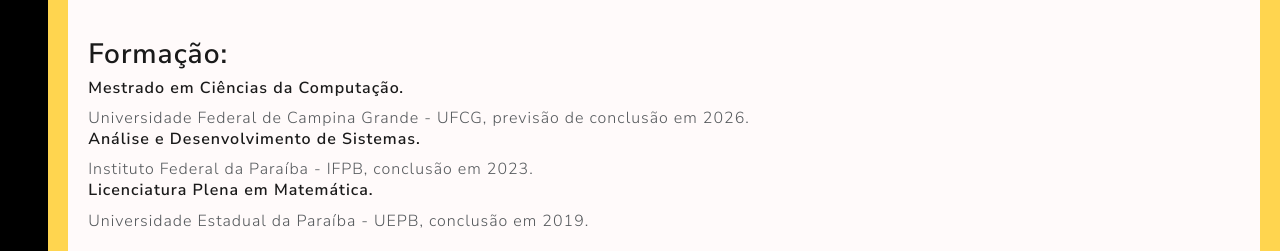
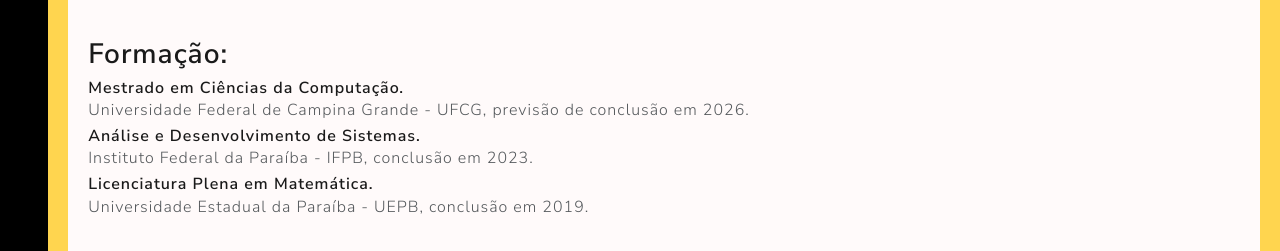
Before and after one commit to IriedsonSouto/my-site, a React (Create React App) app: page /my-resume in a window 1280 px wide. Shown: the part 867-1118 px from the top of the page. Built offline with nearby package versions, Linux system fonts and the light colour scheme; the HTML template or start-up script is replaced by a standard one.

Commit message:
Ajuste margin h5

```diff
--- a/src/screens/curriculum/style.css
+++ b/src/screens/curriculum/style.css
@@ -19,6 +19,12 @@ section{
 p{
     margin: 0px;
 }
+
+h5, .h5{
+    margin: 0px;
+    margin-top: 5px;
+}
+
 .icon_social{
     max-width: 40px;
     max-height: 40px;
```
